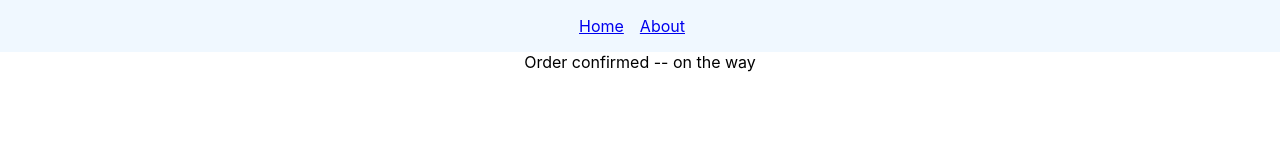
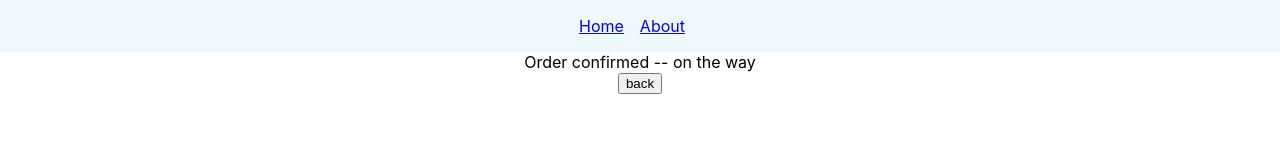
Before and after one commit to abdultanveer/react-router, a React (Create React App) app: page /order-summary in a window 1280 px wide. Shown: the top 163 px of the page. Built offline with nearby package versions, Linux system fonts and the light colour scheme.

Commit message:
navigating back

```diff
--- a/src/components/Home.js
+++ b/src/components/Home.js
@@ -6,7 +6,7 @@
     return (
         <>
             <div>Home page</div>
-            <button onClick={() => navigate('order-summary')}>place order</button>
+            <button onClick={() => navigate('order-summary',{replace: true})}>place order</button>
         </>
     )
 
--- a/src/components/OrderSummary.js
+++ b/src/components/OrderSummary.js
@@ -1,7 +1,15 @@
 import React from 'react'
+import { useNavigate } from 'react-router-dom'
+
 
 export const OrderSummary = () => {
+    const navigate = useNavigate()
+
   return (
+      <>
     <div>Order confirmed -- on the way</div>
+    <button onClick={() => navigate(-1)}>back</button>
+
+    </>
   )
 }
```
